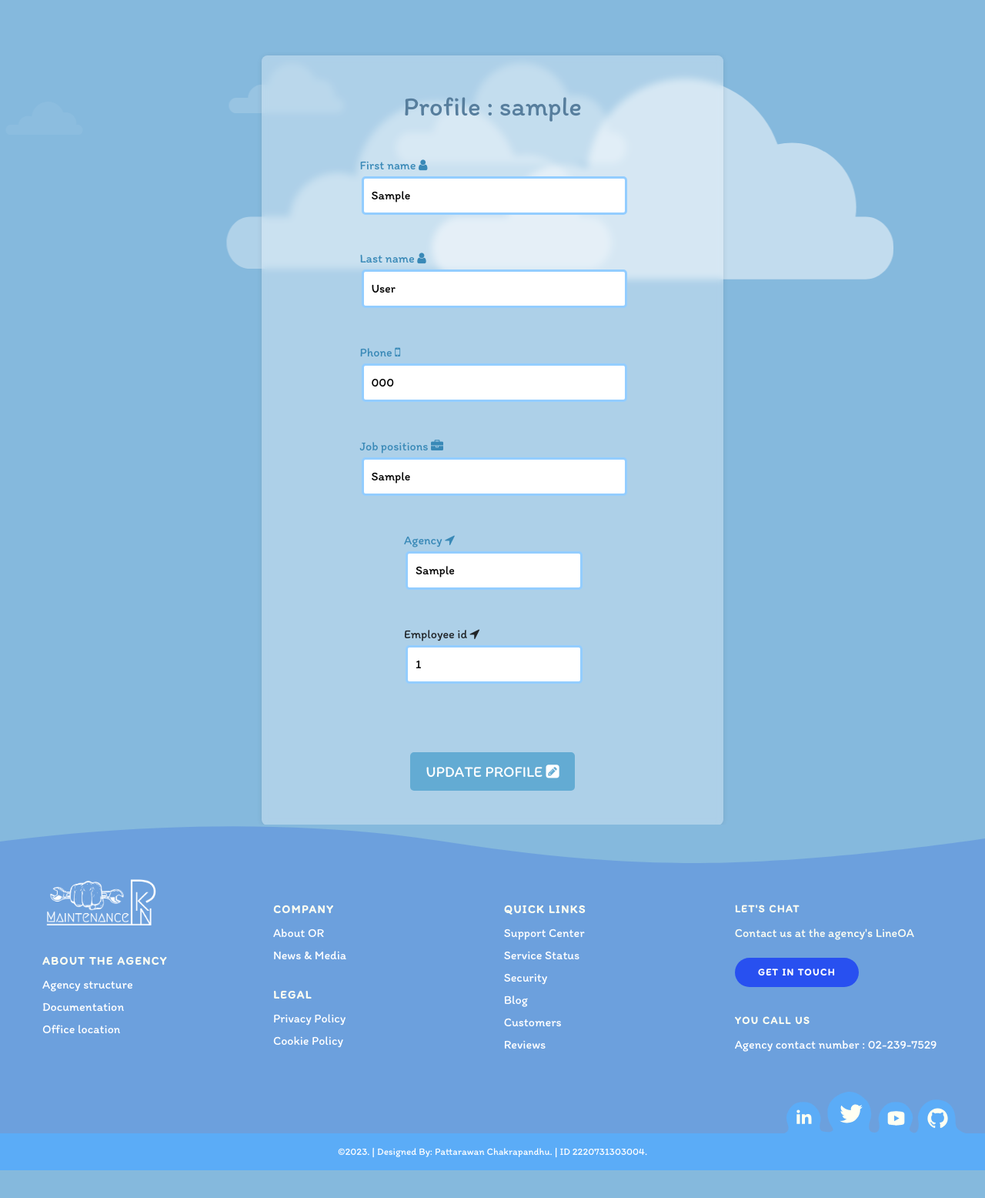
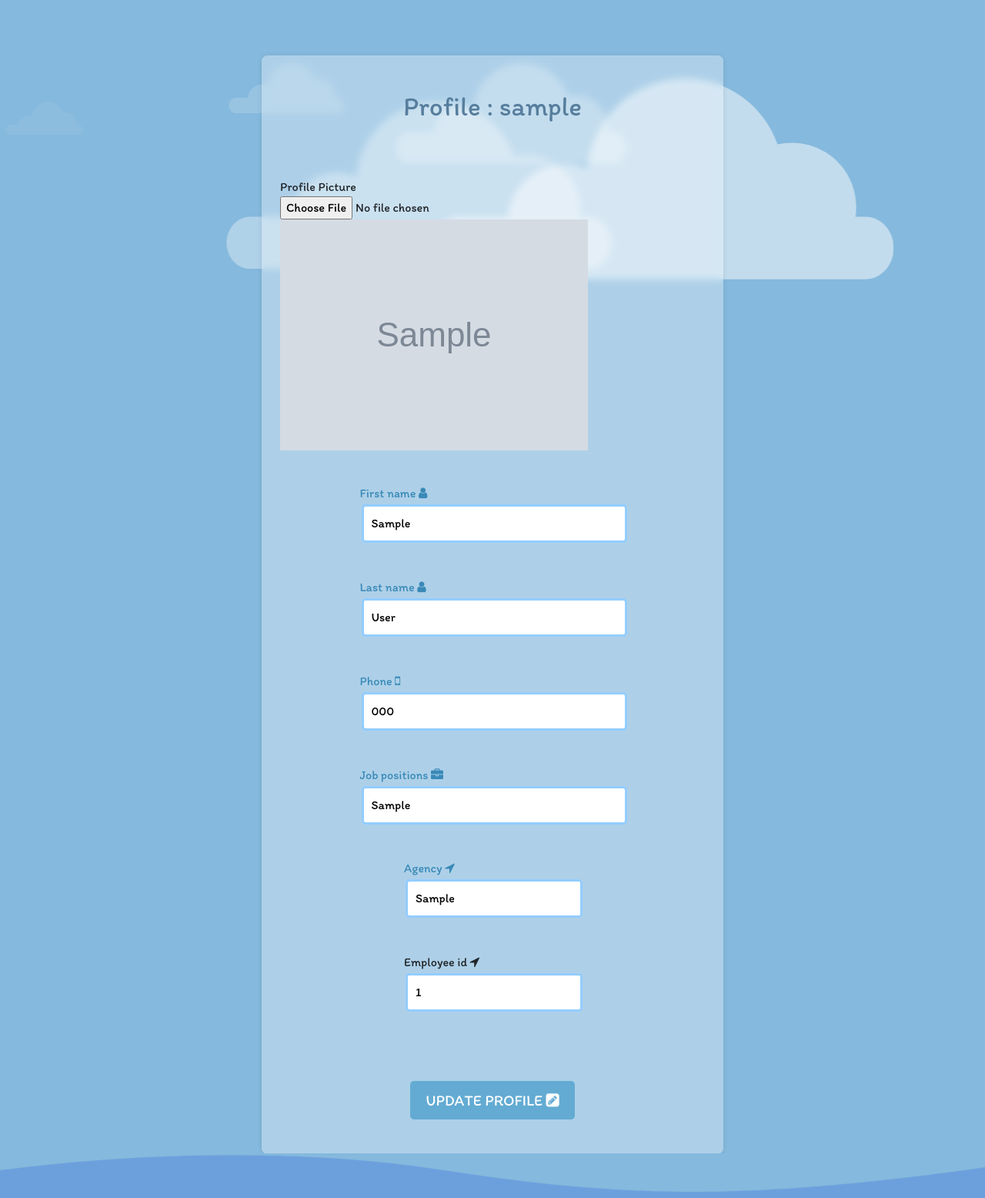
Before and after one commit to hs6e11/maintenance-cooling, a Django app: page /account/profile in a window 1280 px wide. Shown: the part 78-1634 px from the top of the page at 77% size. Before the commit the page ends 1598 px from the top, so only its background shows below. Run offline with Django 5.2, Linux system fonts and the light colour scheme; a user stored in the database is signed in; tables that the repository leaves empty hold one stand-in row (values such as "Sample post"); grey boxes marked "Sample" are stand-in pictures.

Commit message:
design profile page

```diff
--- a/cooling_project/settings.py
+++ b/cooling_project/settings.py
@@ -191,5 +191,5 @@ LOGIN_REDIRECT_URL = "index"
 LOGOUT_REDIRECT_URL = "index"
 LOGIN_URL = "login"
 
-# MEDIA_URL = '/media/'
-# MEDIA_ROOT = os.path.join(BASE_DIR, 'media')
+MEDIA_URL = '/media/'
+MEDIA_ROOT = os.path.join(BASE_DIR, 'media')
--- a/coolingapp/forms.py
+++ b/coolingapp/forms.py
@@ -19,7 +19,7 @@ class RegisterForm(UserCreationForm):
     )
     class Meta(UserCreationForm.Meta):
         model = CustomUser
-        fields = UserCreationForm.Meta.fields + ("email",)
+        fields = UserCreationForm.Meta.fields + ("email", )
 
 class UserProfileForm(forms.ModelForm):
     first_name = forms.CharField(max_length=30, required=True, help_text="Required. 30 characters or fewer.", widget=forms.TextInput(attrs={"placeholder": "First Name"}))
@@ -41,3 +41,9 @@ class ExtendedProfileForm(forms.ModelForm):
             "job_positions": forms.TextInput(attrs={"placeholder": "Enter your job positions"}),
             "employee_id": forms.TextInput(attrs={"placeholder": "Enter your employee_id"}),
         }
+
+class ProfilePictureForm(forms.ModelForm):
+    profile_picture = forms.ImageField(label="Profile Picture")
+    class Meta:
+        model = Profile
+        fields = ("profile_picture", )
--- a/coolingapp/models.py
+++ b/coolingapp/models.py
@@ -11,5 +11,5 @@ class Profile(models.Model):
     phone = models.CharField(max_length=10, default="")
     job_positions = models.CharField(max_length=100, default="")
     employee_id = models.CharField(max_length=100, default="")
-    profile_picture = models.BinaryField(blank=True, null=True)
+    profile_picture = models.ImageField(blank=True, null=True)
     user = models.OneToOneField("coolingapp.CustomUser", on_delete=models.CASCADE)
--- a/coolingapp/templates/account/profile.html
+++ b/coolingapp/templates/account/profile.html
@@ -12,7 +12,15 @@
             <h1 class="userprofile">Profile : {{ user.username }} </h1>
             {% csrf_token %}
             {{ form.non_field_errors }}
-
+            <div>
+            <div class="form-field">
+                <label for="{{ profile_picture_form.profile_picture.id_for_label }}">Profile Picture</label>
+                <div>
+                    <input type="file" name="profile_picture" id="profile-picture-input" accept="image/*" onchange="previewImage(this);" />
+                    <img id="image-preview" src="{% if user.profile.profile_picture %}{{ user.profile.profile_picture.url }}{% endif %}" alt="Profile Picture" />
+                </div>
+            </div>
+            </div>
             <div class="form-field">
                 <label for="id_first_name">First name <i class="fa fa-user" aria-hidden="true"></i></label>
                 <div class="input_last_name">{{ form.first_name }}</div>
@@ -50,4 +58,18 @@
     </div>
 </section>
 </main>
+<script>
+    function previewImage(input) {
+        var preview = document.getElementById('image-preview');
+        if (input.files && input.files[0]) {
+            var reader = new FileReader();
+            reader.onload = function (e) {
+                preview.src = e.target.result;
+            };
+            reader.readAsDataURL(input.files[0]);
+        } else {
+            preview.src = '';
+        }
+    }
+</script>
 {% endblock %}
--- a/coolingapp/urls.py
+++ b/coolingapp/urls.py
@@ -19,6 +19,5 @@ urlpatterns = [
 
 ]
 
-# if settings.DEBUG:
-#     urlpatterns += static(settings.STATIC_URL, document_root=settings.STATIC_ROOT)
-#     urlpatterns += static(settings.MEDIA_URL, document_root=settings.MEDIA_ROOT)
+if settings.DEBUG:
+    urlpatterns += static(settings.MEDIA_URL, document_root=settings.MEDIA_ROOT)
--- a/coolingapp/views.py
+++ b/coolingapp/views.py
@@ -4,7 +4,7 @@ from django.urls import reverse
 from django.contrib.auth.forms import AuthenticationForm
 from django.contrib.auth import authenticate, login, logout
 from django.contrib.auth.decorators import login_required
-from coolingapp.forms import RegisterForm, UserProfileForm, ExtendedProfileForm
+from coolingapp.forms import RegisterForm, UserProfileForm, ExtendedProfileForm, ProfilePictureForm
 from coolingapp.models import CustomUser, Profile
 
 
@@ -86,21 +86,27 @@ def profile(request: HttpRequest):
         try:
             #Will update
             extended_form = ExtendedProfileForm(request.POST, instance=user.profile)
+            profile_picture_form = ProfilePictureForm(request.POST, request.FILES, instance=user.profile)
         except:
             #Will create
             extended_form = ExtendedProfileForm(request.POST)
+            profile_picture_form = ProfilePictureForm(request.POST)
+
             is_new_profile = True
 
-        if form.is_valid() and extended_form.is_valid():
+        if form.is_valid() and extended_form.is_valid() and profile_picture_form.is_valid():
             form.save()
             if is_new_profile:
-                #Create
+                # Create
                 profile = extended_form.save(commit=False)
-                profile.user = user
+                profile.user = user  # Assign the user to the profile
                 profile.save()
+                profile_picture_form.instance = profile  # Assign the profile to the profile picture form's instance
+                profile_picture_form.save()
             else:
-                #Update
+                # Update
                 extended_form.save()
+                profile_picture_form.save()
 
             return HttpResponseRedirect(reverse("coolingapp:profile"))
 
@@ -108,12 +114,15 @@ def profile(request: HttpRequest):
         form = UserProfileForm(instance=user)
         try:
             extended_form = ExtendedProfileForm(instance=user.profile)
+            profile_picture_form = ProfilePictureForm(instance=user.profile)
         except:
             extended_form =  ExtendedProfileForm()
+            profile_picture_form = ProfilePictureForm()
 
     #GET
     context = {
         "form": form,
-        "extended_form": extended_form
+        "extended_form": extended_form,
+        "profile_picture_form": profile_picture_form,
     }
     return render(request, "account/profile.html", context)
```
Also changed, not shown: coolingapp/migrations/0004_alter_profile_profile_picture.py (added).
